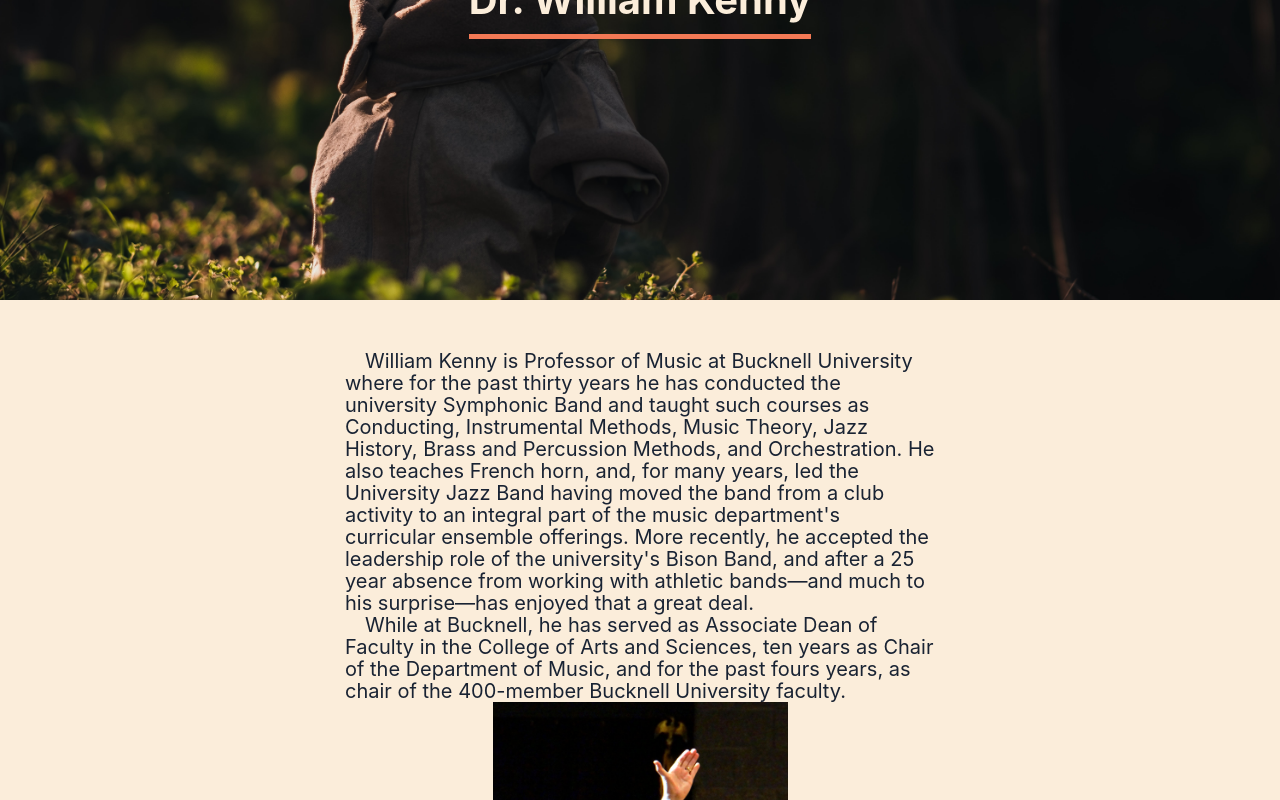
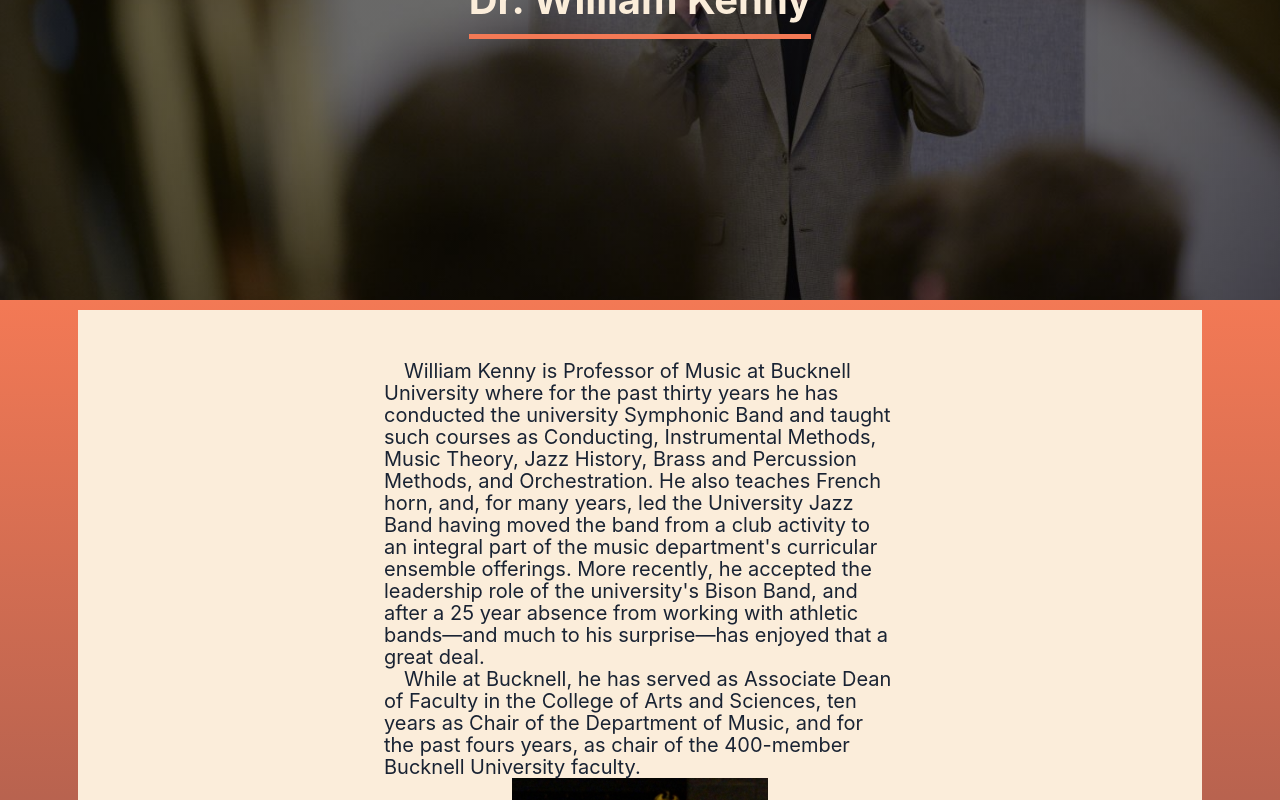
Before and after one commit to kennja05/pcwb-V2, a React (Create React App) app: page /director in a window 1280 px wide. Shown: the part 300-1100 px from the top of the page. Built offline with nearby package versions, Linux system fonts and the light colour scheme.

Commit message:
add article wrapper partial

```diff
--- a/src/pages/director.js
+++ b/src/pages/director.js
@@ -1,12 +1,14 @@
 import styled from 'styled-components'
 
-import RecordsBackground from '../assets/images/babyYoda.jpg'
+import {ArticleWrapper} from '../partials/articlewrapper'
+
+import BillKennyTimeline from '../assets/images/BillKennyTimeline.jpg'
 import BillKenny from '../assets/images/BillKenny.jpg'
 
 const DirectorHeader = styled.header`
     position: sticky;
     bottom: 3rem;
-    background-image: url(${RecordsBackground});
+    background-image: linear-gradient(to right bottom, rgba(4, 4, 4, 0.5), rgba(4, 4, 4, 0.5)),url(${BillKennyTimeline});
     min-height: 75vh;
     background-attachment: fixed;
     background-position: center;
@@ -26,7 +28,8 @@
 `
 
 const StyledArticle = styled.article`
-    background-color: ${props => props.offWhite};
+    width: 80%;
+     background-color: ${props => props.offWhite};
     color: ${props => props.darkBlue2};
     padding: 5rem;
     font-size: 2rem;
@@ -55,6 +58,7 @@
             <DirectorHeader>
                 <StyledH1 {...props}>Dr. William Kenny</StyledH1>
             </DirectorHeader>
+            <ArticleWrapper>
             <StyledArticle {...props}>
                 <section>
                     <p>
@@ -80,6 +84,7 @@
                     </p>
                 </section>
             </StyledArticle>
+            </ArticleWrapper>
         </div>
     )
 }
--- /dev/null
+++ b/src/partials/articlewrapper.js
@@ -0,0 +1,9 @@
+import styled from 'styled-components';
+
+export const ArticleWrapper = styled.div`
+    display: flex;
+    flex-direction: column;
+    align-items: center;
+    background: linear-gradient(#f37955,#262c40);
+    padding-top: 1rem;
+`
```
Also changed, not shown: src/assets/images/BillKennyTimeline.jpg (added).
